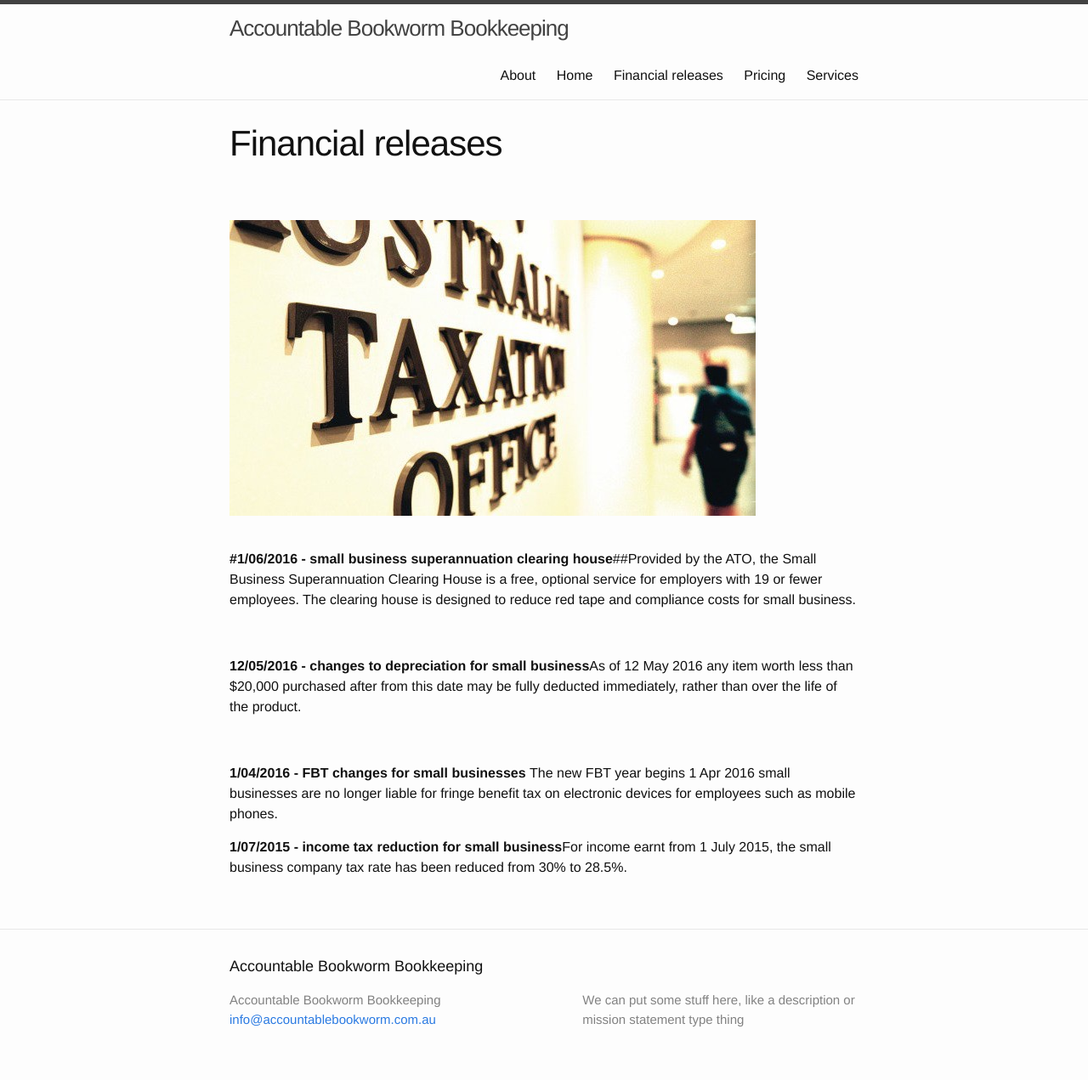
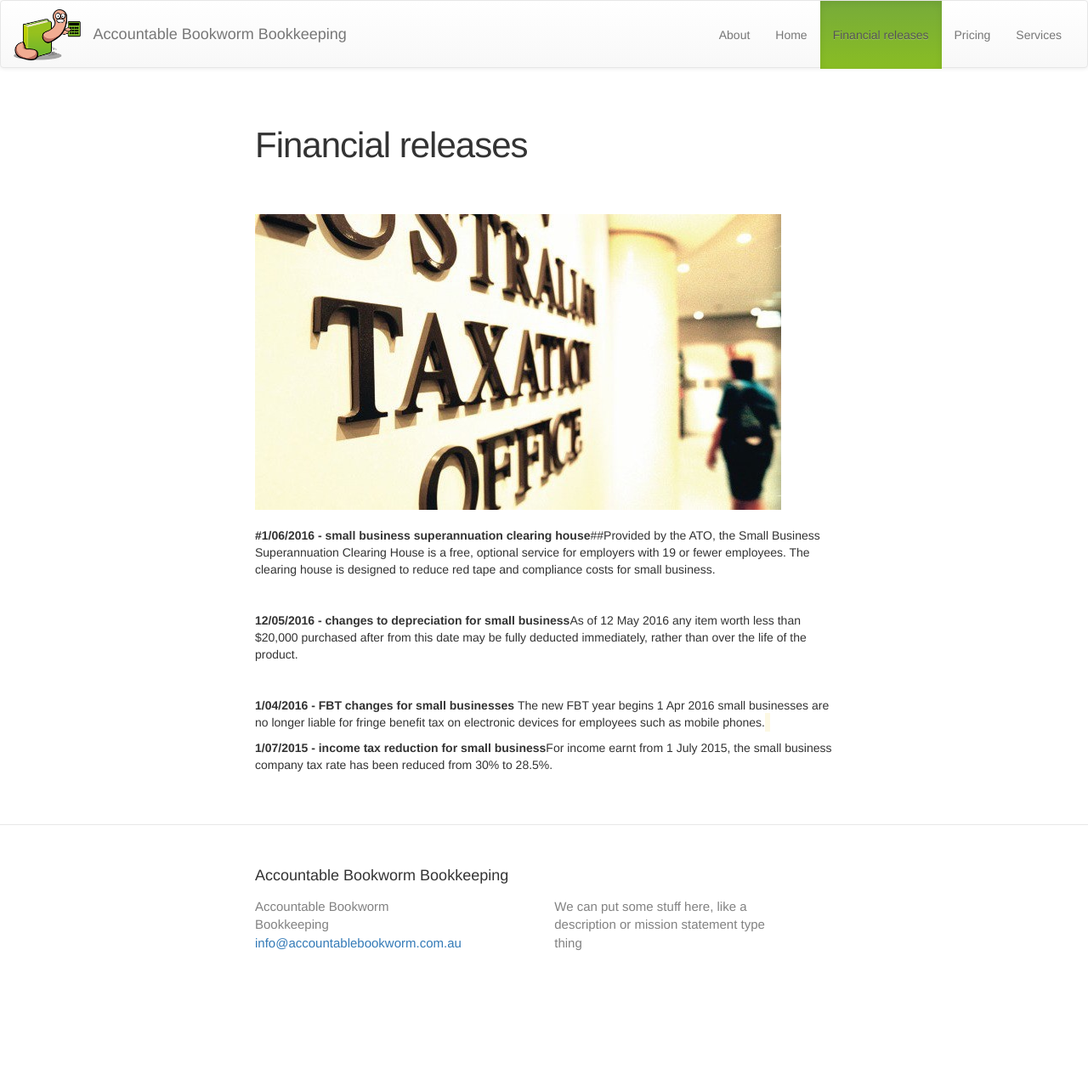
Before and after one commit to aivins/bookwormsite, a Jekyll site: the page built from index.html, in a window 1280 px wide. Shown: the whole page at 85% size. Built offline with Jekyll 4.4.1, drawn with Linux system fonts in a browser that asks for light colours; after the commit the page ends 1175 px from its top, so only the background shows below that.

Commit message:
Bootstrap and header

```diff
--- a/_config.yml
+++ b/_config.yml
@@ -3,6 +3,5 @@
 description: >
   We can put some stuff here, like a description or mission
   statement type thing
-baseurl: "http://www.accountablebookworm.com.au"
 url: "http://www.accountablebookworm.com.au"
 markdown: kramdown
--- a/_includes/head.html
+++ b/_includes/head.html
@@ -9,4 +9,26 @@
   <link rel="stylesheet" href="{{ "/css/main.css" | prepend: site.baseurl }}">
   <link rel="canonical" href="{{ page.url | replace:'index.html','' | prepend: site.baseurl | prepend: site.url }}">
   <link rel="alternate" type="application/rss+xml" title="{{ site.title }}" href="{{ "/feed.xml" | prepend: site.baseurl | prepend: site.url }}">
+
+  <!-- Latest compiled and minified CSS -->
+  <link rel="stylesheet" href="https://maxcdn.bootstrapcdn.com/bootstrap/3.3.7/css/bootstrap.min.css" integrity="sha384-BVYiiSIFeK1dGmJRAkycuHAHRg32OmUcww7on3RYdg4Va+PmSTsz/K68vbdEjh4u" crossorigin="anonymous">
+
+  <!-- Optional theme -->
+  <link rel="stylesheet" href="https://maxcdn.bootstrapcdn.com/bootstrap/3.3.7/css/bootstrap-theme.min.css" integrity="sha384-rHyoN1iRsVXV4nD0JutlnGaslCJuC7uwjduW9SVrLvRYooPp2bWYgmgJQIXwl/Sp" crossorigin="anonymous">
+
+  <!-- Latest compiled and minified JavaScript -->
+  <script src="https://maxcdn.bootstrapcdn.com/bootstrap/3.3.7/js/bootstrap.min.js" integrity="sha384-Tc5IQib027qvyjSMfHjOMaLkfuWVxZxUPnCJA7l2mCWNIpG9mGCD8wGNIcPD7Txa" crossorigin="anonymous"></script>
+
+  <style>
+    .navbar-default .navbar-nav>.active>a, .navbar-default .navbar-nav>.open>a {
+        background-image: -webkit-linear-gradient(top,#77ab3a 0,#89bd23 100%);
+        background-image: -o-linear-gradient(top,#77ab3a 0,#89bd23 100%);
+        background-image: -webkit-gradient(linear,left top,left bottom,from(#77ab3a),to(#89bd23));
+        background-image: linear-gradient(to bottom,#77ab3a 0,#89bd23 100%);
+        filter: progid:DXImageTransform.Microsoft.gradient(startColorstr='#ff77ab3a', endColorstr='#ff89bd23', GradientType=0);
+        background-repeat: repeat-x;
+        -webkit-box-shadow: inset 0 3px 9px rgba(0,0,0,.075);
+        box-shadow: inset 0 3px 9px rgba(0,0,0,.075);
+    }
+  </style>
 </head>
--- a/_includes/header.html
+++ b/_includes/header.html
@@ -1,6 +1,48 @@
-<header class="site-header">
+
+<nav class="navbar navbar-default" style="height: 80px">
+  <div class="container-fluid">
+    <!-- Brand and toggle get grouped for better mobile display -->
+    <div class="navbar-header">
+      <button type="button" class="navbar-toggle collapsed" data-toggle="collapse" data-target="#bs-example-navbar-collapse-1" aria-expanded="false">
+        <span class="sr-only">Toggle navigation</span>
+        <span class="icon-bar"></span>
+        <span class="icon-bar"></span>
+        <span class="icon-bar"></span>
+      </button>
+      <a class="navbar-brand" href="#" style="padding-top: 10px">
+        <img src="{{ site.baseurl }}/images/wormlogosmall.png" style="height: 60px; display: inline-block">
+        <span style="margin-left: 10px">Accountable Bookworm Bookkeeping</span>
+      </a>
+    </div>
+
+    <!-- Collect the nav links, forms, and other content for toggling -->
+    <div class="collapse navbar-collapse" id="bs-example-navbar-collapse-1">
+      <ul class="nav navbar-nav navbar-right" style="height: 80px">
+        {% for my_page in site.pages %}
+          {% if my_page.title %}
+            {% if my_page.url == page.url %}
+              <li class="active" style="height: 80px">
+            {% else %}
+              <li style="height: 80px">
+            {% endif %}
+              <a href="{{ my_page.url | prepend: site.baseurl }}" style="height: 80px; padding-top: 30px">{{ my_page.title }}</a>
+
+
+            </li>
+          {% endif %}
+        {% endfor %}
+      </ul>
+
+    </div><!-- /.navbar-collapse -->
+  </div><!-- /.container-fluid -->
+</nav>
+
+
+<!-- <header class="site-header">
 
   <div class="wrapper">
+
+    <img src="{{ site.baseurl }}/images/wormlogosmall.png">
 
     <a class="site-title" href="{{ site.baseurl }}/">{{ site.title }}</a>
 
@@ -24,4 +66,4 @@
 
   </div>
 
-</header>
+</header> -->
```
Also changed, not shown: images/wormlogo.png (added), images/wormlogosmall.png (added).
